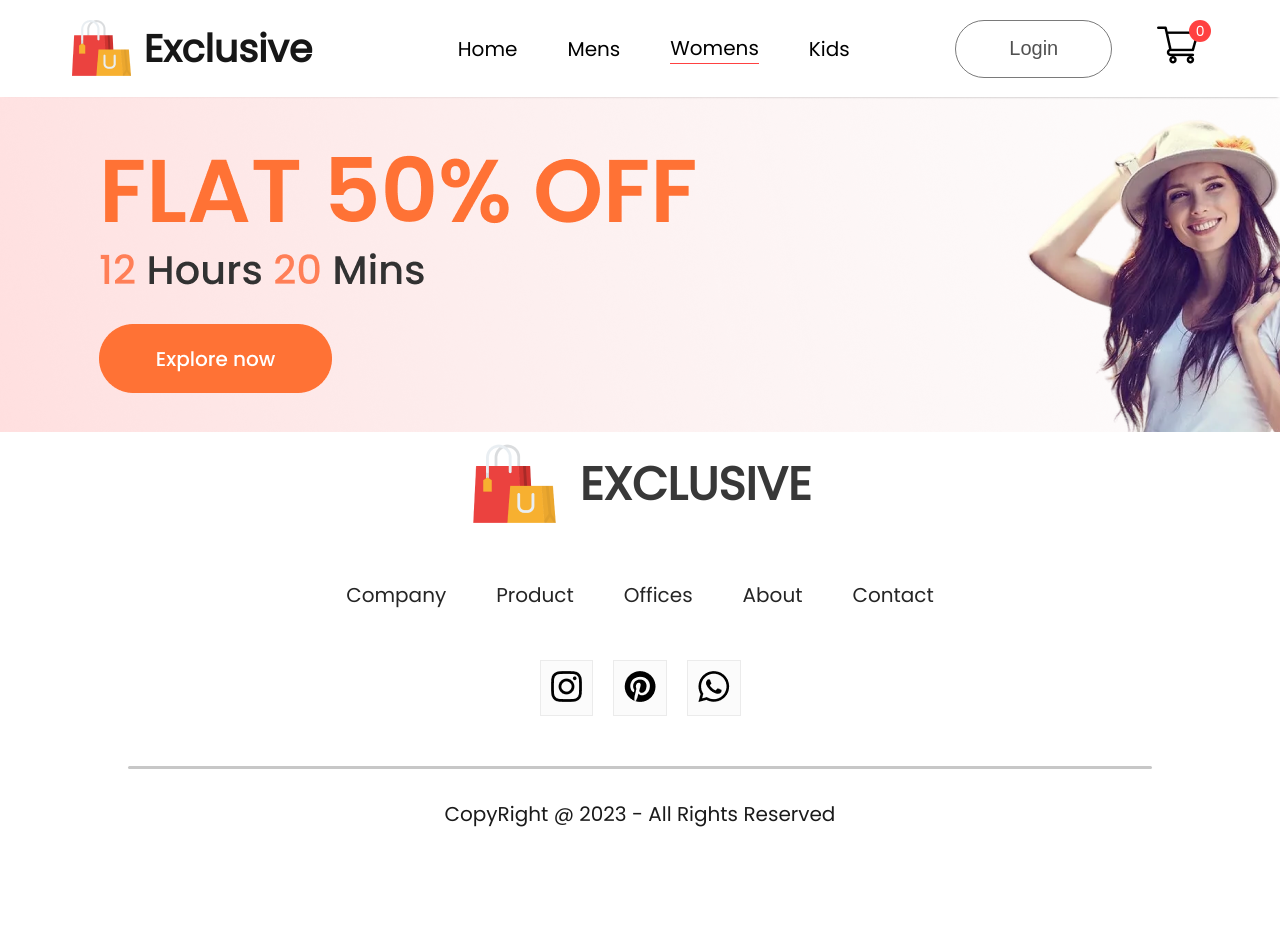
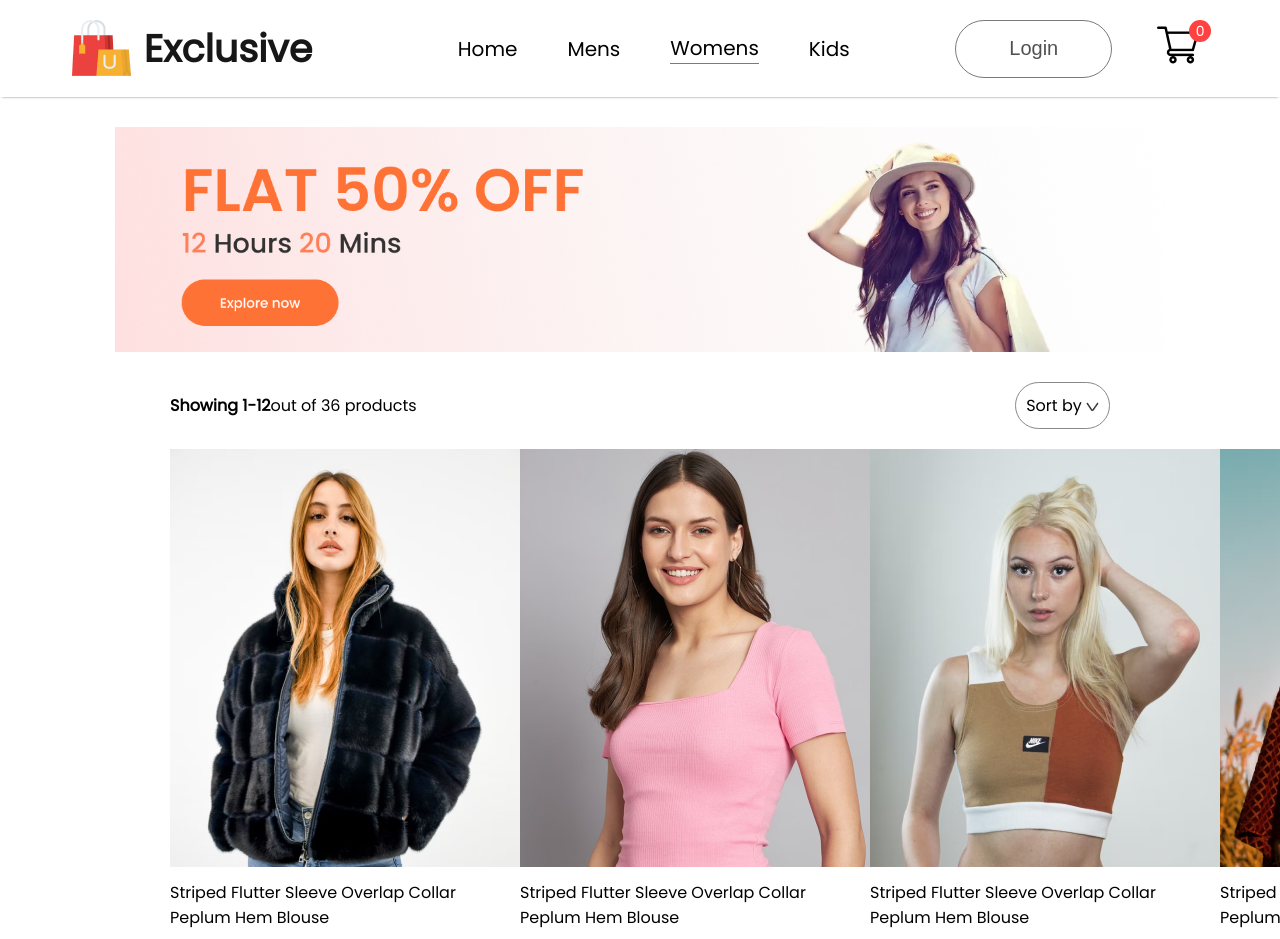
Before and after one commit to M-Fahad786/exclusive_store, a React (Create React App) app in the folder frontend/: page /womens in a window 1280 px wide. Shown: the top 939 px of the page. Before the commit the page ends 859 px from the top, so only its background shows below. Built offline with nearby package versions, Linux system fonts and the light colour scheme.

Commit message:
Product Category Pages created

```diff
--- a/frontend/src/Components/Assets/allProducts.js
+++ b/frontend/src/Components/Assets/allProducts.js
@@ -39,7 +39,7 @@ let allProducts = [
   {
     id: 1,
     name: "Striped Flutter Sleeve Overlap Collar Peplum Hem Blouse",
-    category: "women",
+    category: "womens",
     image: p1_img,
     newPrice: 50.0,
     oldPrice: 80.5,
@@ -47,7 +47,7 @@ let allProducts = [
   {
     id: 2,
     name: "Striped Flutter Sleeve Overlap Collar Peplum Hem Blouse",
-    category: "women",
+    category: "womens",
     image: p2_img,
     newPrice: 85.0,
     oldPrice: 120.5,
@@ -55,7 +55,7 @@ let allProducts = [
   {
     id: 3,
     name: "Striped Flutter Sleeve Overlap Collar Peplum Hem Blouse",
-    category: "women",
+    category: "womens",
     image: p3_img,
     newPrice: 60.0,
     oldPrice: 100.5,
@@ -63,7 +63,7 @@ let allProducts = [
   {
     id: 4,
     name: "Striped Flutter Sleeve Overlap Collar Peplum Hem Blouse",
-    category: "women",
+    category: "womens",
     image: p4_img,
     newPrice: 100.0,
     oldPrice: 150.0,
@@ -71,7 +71,7 @@ let allProducts = [
   {
     id: 5,
     name: "Striped Flutter Sleeve Overlap Collar Peplum Hem Blouse",
-    category: "women",
+    category: "womens",
     image: p5_img,
     newPrice: 85.0,
     oldPrice: 120.5,
@@ -79,7 +79,7 @@ let allProducts = [
   {
     id: 6,
     name: "Striped Flutter Sleeve Overlap Collar Peplum Hem Blouse",
-    category: "women",
+    category: "womens",
     image: p6_img,
     newPrice: 85.0,
     oldPrice: 120.5,
@@ -87,7 +87,7 @@ let allProducts = [
   {
     id: 7,
     name: "Striped Flutter Sleeve Overlap Collar Peplum Hem Blouse",
-    category: "women",
+    category: "womens",
     image: p7_img,
     newPrice: 85.0,
     oldPrice: 120.5,
@@ -95,7 +95,7 @@ let allProducts = [
   {
     id: 8,
     name: "Striped Flutter Sleeve Overlap Collar Peplum Hem Blouse",
-    category: "women",
+    category: "womens",
     image: p8_img,
     newPrice: 85.0,
     oldPrice: 120.5,
@@ -103,7 +103,7 @@ let allProducts = [
   {
     id: 9,
     name: "Striped Flutter Sleeve Overlap Collar Peplum Hem Blouse",
-    category: "women",
+    category: "womens",
     image: p9_img,
     newPrice: 85.0,
     oldPrice: 120.5,
@@ -111,7 +111,7 @@ let allProducts = [
   {
     id: 10,
     name: "Striped Flutter Sleeve Overlap Collar Peplum Hem Blouse",
-    category: "women",
+    category: "womens",
     image: p10_img,
     newPrice: 85.0,
     oldPrice: 120.5,
@@ -119,7 +119,7 @@ let allProducts = [
   {
     id: 11,
     name: "Striped Flutter Sleeve Overlap Collar Peplum Hem Blouse",
-    category: "women",
+    category: "womens",
     image: p11_img,
     newPrice: 85.0,
     oldPrice: 120.5,
@@ -127,7 +127,7 @@ let allProducts = [
   {
     id: 12,
     name: "Striped Flutter Sleeve Overlap Collar Peplum Hem Blouse",
-    category: "women",
+    category: "womens",
     image: p12_img,
     newPrice: 85.0,
     oldPrice: 120.5,
@@ -135,7 +135,7 @@ let allProducts = [
   {
     id: 13,
     name: "Men Green Solid Zippered Full-Zip Slim Fit Bomber Jacket",
-    category: "men",
+    category: "mens",
     image: p13_img,
     newPrice: 85.0,
     oldPrice: 120.5,
@@ -143,7 +143,7 @@ let allProducts = [
   {
     id: 14,
     name: "Men Green Solid Zippered Full-Zip Slim Fit Bomber Jacket",
-    category: "men",
+    category: "mens",
     image: p14_img,
     newPrice: 85.0,
     oldPrice: 120.5,
@@ -151,7 +151,7 @@ let allProducts = [
   {
     id: 15,
     name: "Men Green Solid Zippered Full-Zip Slim Fit Bomber Jacket",
-    category: "men",
+    category: "mens",
     image: p15_img,
     newPrice: 85.0,
     oldPrice: 120.5,
@@ -159,7 +159,7 @@ let allProducts = [
   {
     id: 16,
     name: "Men Green Solid Zippered Full-Zip Slim Fit Bomber Jacket",
-    category: "men",
+    category: "mens",
     image: p16_img,
     newPrice: 85.0,
     oldPrice: 120.5,
@@ -167,7 +167,7 @@ let allProducts = [
   {
     id: 17,
     name: "Men Green Solid Zippered Full-Zip Slim Fit Bomber Jacket",
-    category: "men",
+    category: "mens",
     image: p17_img,
     newPrice: 85.0,
     oldPrice: 120.5,
@@ -175,7 +175,7 @@ let allProducts = [
   {
     id: 18,
     name: "Men Green Solid Zippered Full-Zip Slim Fit Bomber Jacket",
-    category: "men",
+    category: "mens",
     image: p18_img,
     newPrice: 85.0,
     oldPrice: 120.5,
@@ -183,7 +183,7 @@ let allProducts = [
   {
     id: 19,
     name: "Men Green Solid Zippered Full-Zip Slim Fit Bomber Jacket",
-    category: "men",
+    category: "mens",
     image: p19_img,
     newPrice: 85.0,
     oldPrice: 120.5,
@@ -191,7 +191,7 @@ let allProducts = [
   {
     id: 20,
     name: "Men Green Solid Zippered Full-Zip Slim Fit Bomber Jacket",
-    category: "men",
+    category: "mens",
     image: p20_img,
     newPrice: 85.0,
     oldPrice: 120.5,
@@ -199,7 +199,7 @@ let allProducts = [
   {
     id: 21,
     name: "Men Green Solid Zippered Full-Zip Slim Fit Bomber Jacket",
-    category: "men",
+    category: "mens",
     image: p21_img,
     newPrice: 85.0,
     oldPrice: 120.5,
@@ -207,7 +207,7 @@ let allProducts = [
   {
     id: 22,
     name: "Men Green Solid Zippered Full-Zip Slim Fit Bomber Jacket",
-    category: "men",
+    category: "mens",
     image: p22_img,
     newPrice: 85.0,
     oldPrice: 120.5,
@@ -215,7 +215,7 @@ let allProducts = [
   {
     id: 23,
     name: "Men Green Solid Zippered Full-Zip Slim Fit Bomber Jacket",
-    category: "men",
+    category: "mens",
     image: p23_img,
     newPrice: 85.0,
     oldPrice: 120.5,
@@ -223,7 +223,7 @@ let allProducts = [
   {
     id: 24,
     name: "Men Green Solid Zippered Full-Zip Slim Fit Bomber Jacket",
-    category: "men",
+    category: "mens",
     image: p24_img,
     newPrice: 85.0,
     oldPrice: 120.5,
@@ -231,7 +231,7 @@ let allProducts = [
   {
     id: 25,
     name: "Boys Orange Colourblocked Hooded Sweatshirt",
-    category: "kid",
+    category: "kids",
     image: p25_img,
     newPrice: 85.0,
     oldPrice: 120.5,
@@ -239,7 +239,7 @@ let allProducts = [
   {
     id: 26,
     name: "Boys Orange Colourblocked Hooded Sweatshirt",
-    category: "kid",
+    category: "kids",
     image: p26_img,
     newPrice: 85.0,
     oldPrice: 120.5,
@@ -247,7 +247,7 @@ let allProducts = [
   {
     id: 27,
     name: "Boys Orange Colourblocked Hooded Sweatshirt",
-    category: "kid",
+    category: "kids",
     image: p27_img,
     newPrice: 85.0,
     oldPrice: 120.5,
@@ -255,7 +255,7 @@ let allProducts = [
   {
     id: 28,
     name: "Boys Orange Colourblocked Hooded Sweatshirt",
-    category: "kid",
+    category: "kids",
     image: p28_img,
     newPrice: 85.0,
     oldPrice: 120.5,
@@ -263,7 +263,7 @@ let allProducts = [
   {
     id: 29,
     name: "Boys Orange Colourblocked Hooded Sweatshirt",
-    category: "kid",
+    category: "kids",
     image: p29_img,
     newPrice: 85.0,
     oldPrice: 120.5,
@@ -271,7 +271,7 @@ let allProducts = [
   {
     id: 30,
     name: "Boys Orange Colourblocked Hooded Sweatshirt",
-    category: "kid",
+    category: "kids",
     image: p30_img,
     newPrice: 85.0,
     oldPrice: 120.5,
@@ -279,7 +279,7 @@ let allProducts = [
   {
     id: 31,
     name: "Boys Orange Colourblocked Hooded Sweatshirt",
-    category: "kid",
+    category: "kids",
     image: p31_img,
     newPrice: 85.0,
     oldPrice: 120.5,
@@ -287,7 +287,7 @@ let allProducts = [
   {
     id: 32,
     name: "Boys Orange Colourblocked Hooded Sweatshirt",
-    category: "kid",
+    category: "kids",
     image: p32_img,
     newPrice: 85.0,
     oldPrice: 120.5,
@@ -295,7 +295,7 @@ let allProducts = [
   {
     id: 33,
     name: "Boys Orange Colourblocked Hooded Sweatshirt",
-    category: "kid",
+    category: "kids",
     image: p33_img,
     newPrice: 85.0,
     oldPrice: 120.5,
@@ -303,7 +303,7 @@ let allProducts = [
   {
     id: 34,
     name: "Boys Orange Colourblocked Hooded Sweatshirt",
-    category: "kid",
+    category: "kids",
     image: p34_img,
     newPrice: 85.0,
     oldPrice: 120.5,
@@ -311,7 +311,7 @@ let allProducts = [
   {
     id: 35,
     name: "Boys Orange Colourblocked Hooded Sweatshirt",
-    category: "kid",
+    category: "kids",
     image: p35_img,
     newPrice: 85.0,
     oldPrice: 120.5,
@@ -319,7 +319,7 @@ let allProducts = [
   {
     id: 36,
     name: "Boys Orange Colourblocked Hooded Sweatshirt",
-    category: "kid",
+    category: "kids",
     image: p36_img,
     newPrice: 85.0,
     oldPrice: 120.5,
--- a/frontend/src/Components/Website Items/Item.jsx
+++ b/frontend/src/Components/Website Items/Item.jsx
@@ -1,6 +1,6 @@
 import { PropTypes } from "prop-types";
 import "./Item.css";
-export default function Item({ image, name, newPrice, oldPrice }) {
+export default function Item({ image, name, newPrice, oldPrice}) {
   return (
     <article className="item">
       <img src={image} alt="Item img" />
--- a/frontend/src/Pages/CSS/ProductCategory.css
+++ b/frontend/src/Pages/CSS/ProductCategory.css
@@ -0,0 +1,43 @@
+.product-category-banner {
+  display: block;
+  margin: 30px auto;
+  width: 82%;
+}
+
+.product-category-indexSort {
+  display: flex;
+  margin: 0px 170px;
+  justify-content: space-between;
+  align-items: center;
+}
+
+.product-category-indexSort p span {
+  font-weight: 600;
+}
+
+.product-details-sort {
+  padding: 10px;
+  border-radius: 40px;
+  border: 1px solid #888;
+}
+
+.websites-products {
+  margin: 20px 170px;
+  display: grid;
+  grid-template-columns: 1fr 1fr 1fr 1fr;
+  row-gap: 80px;
+}
+.load-more-btn {
+  display: flex;
+  justify-content: center;
+  align-items: center;
+  margin: 150px auto;
+  width: 233px;
+  height: 69px;
+  border-radius: 75px;
+  background: #ededed;
+  color: #787877;
+  font-size: 18px;
+  font-weight: 500;
+  cursor: pointer;
+}
--- a/frontend/src/Pages/ProductCategory.jsx
+++ b/frontend/src/Pages/ProductCategory.jsx
@@ -1,12 +1,47 @@
 import { useContext } from "react";
 import { ShopContext } from "../Context/ShopContext";
+import Item from "../Components/Website Items/Item";
 import "./CSS/ProductCategory.css";
+import dropdownIcon from "../Components/Assets/dropdown_icon.png";
 
-export default function ProductCategory({ banner }) {
+export default function ProductCategory({ banner, category }) {
   const { allProducts } = useContext(ShopContext);
+
   return (
     <section className="product-category">
-      <img src={banner} alt="" />
+      <img
+        className="product-category-banner"
+        src={banner}
+        alt="Product Categories"
+      />
+      <article className="product-category-indexSort">
+        <p>
+          <span>Showing 1-12</span>
+          out of {allProducts.length} products
+        </p>
+        <div className="product-details-sort">
+          Sort by <img src={dropdownIcon} alt="Drop Down Icon" />
+        </div>
+      </article>
+      <article className="websites-products">
+        {allProducts.map((item, i) => {
+          if (category === item.category) {
+            return (
+              <Item
+                key={i}
+                id={item.id}
+                name={item.name}
+                image={item.image}
+                oldPrice={item.oldPrice}
+                newPrice={item.newPrice}
+              />
+            );
+          } else {
+            return <p>No Product Found! Please Try Again.</p>;
+          }
+        })}
+      </article>
+      <section className="load-more-btn">Explore More</section>
     </section>
   );
 }
```
